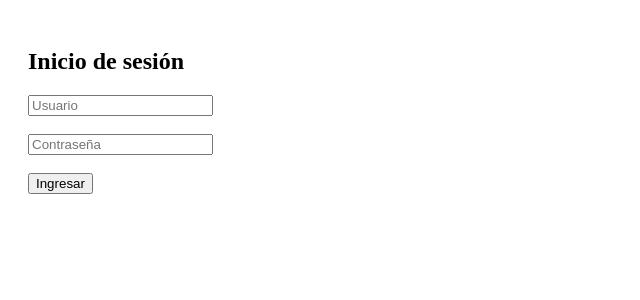
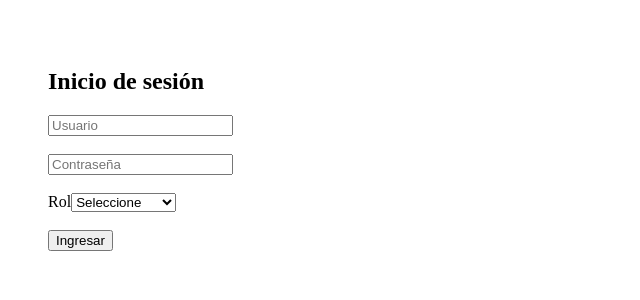
Before and after one commit to danikina43/frontend_seguridad_nacional, a React (Vite) app in the folder frontend-seguridad-nacional/: page / in a window 1280 px wide. Shown: the top 300 px of the page, without its empty margins (0-640 px from the left). Built offline with nearby package versions, Linux system fonts and the light colour scheme.

Commit message:
Implementación selección de roles en login

```diff
--- a/frontend-seguridad-nacional/src/pages/Login.jsx
+++ b/frontend-seguridad-nacional/src/pages/Login.jsx
@@ -4,19 +4,25 @@ function Login({ onLogin }) {
 
   const [usuario, setUsuario] = useState("");
   const [password, setPassword] = useState("");
+  const [rol, setRol] = useState("");
 
   const handleSubmit = (e) => {
     e.preventDefault();
 
-    if (usuario === "admin" && password === "1234") {
-      onLogin();
-    } else {
-      alert("Credenciales incorrectas");
+    if(usuario && password && rol){
+      onLogin({
+        nombre: usuario,
+        rol: rol
+      });
+    }else{
+      alert("Complete todos los campos");
     }
   };
 
   return (
-    <div style={{ padding: "20px" }}>
+
+    <div style={{padding:"40px"}}>
+
       <h2>Inicio de sesión</h2>
 
       <form onSubmit={handleSubmit}>
@@ -25,27 +31,44 @@ function Login({ onLogin }) {
           type="text"
           placeholder="Usuario"
           value={usuario}
-          onChange={(e) => setUsuario(e.target.value)}
+          onChange={(e)=>setUsuario(e.target.value)}
         />
 
-        <br /><br />
+        <br/><br/>
 
         <input
           type="password"
           placeholder="Contraseña"
           value={password}
-          onChange={(e) => setPassword(e.target.value)}
+          onChange={(e)=>setPassword(e.target.value)}
         />
 
-        <br /><br />
+        <br/><br/>
+
+        <label>Rol</label>
+
+        <select
+          value={rol}
+          onChange={(e)=>setRol(e.target.value)}
+        >
+          <option value="">Seleccione</option>
+          <option value="admin">Administrador</option>
+          <option value="supervisor">Supervisor</option>
+          <option value="guardia">Guardia</option>
+        </select>
+
+        <br/><br/>
 
         <button type="submit">
           Ingresar
         </button>
 
       </form>
+
     </div>
+
   );
+
 }
 
 export default Login;
```
